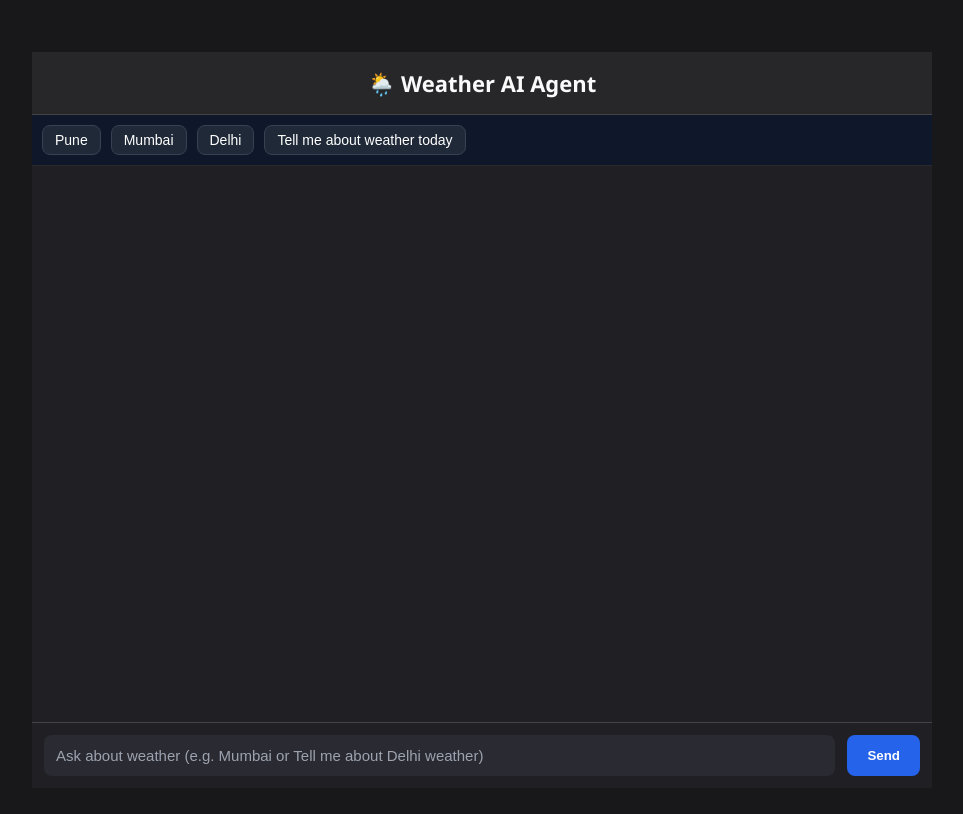
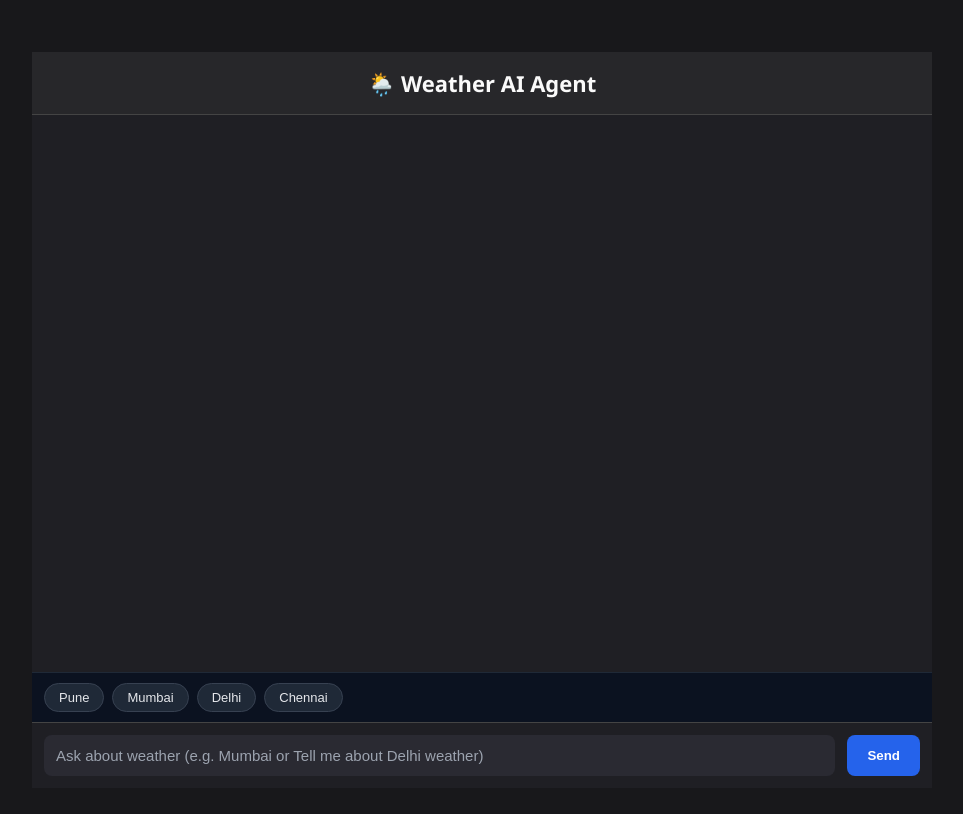
Before and after one commit to potdarsrushti4/pazago-weather-chat, a React (Vite) app in the folder frontend/: page / in a window 1280 px wide. Shown: the top 814 px of the page, without its empty margins (158-1121 px from the left). Built offline with nearby package versions, Linux system fonts and the light colour scheme.

Commit message:
updated frontend

```diff
--- a/frontend/src/App.css
+++ b/frontend/src/App.css
@@ -40,24 +40,27 @@
 .read-the-docs {
   color: #888;
 }
+
 .quick-actions {
   display: flex;
-  gap: 10px;
-  padding: 10px;
+  gap: 8px;
+  padding: 10px 12px;
   flex-wrap: wrap;
-  border-bottom: 1px solid #2a2a2a;
+  background: #0b1220;
+  border-top: 1px solid #1f2937;
 }
 
 .quick-actions button {
   background: #1f2937;
-  color: #fff;
+  color: #e5e7eb;
   border: 1px solid #374151;
-  border-radius: 8px;
-  padding: 6px 12px;
+  border-radius: 999px;
+  padding: 6px 14px;
+  font-size: 13px;
   cursor: pointer;
-  font-size: 14px;
 }
 
 .quick-actions button:hover {
   background: #2563eb;
+  border-color: #2563eb;
 }
--- a/frontend/src/components/Chat.jsx
+++ b/frontend/src/components/Chat.jsx
@@ -53,11 +53,11 @@ function Chat() {
       const agentMessage = {
         role: "agent",
         content:
-  `🌍 City: ${data.city}\n` +
-  `🌡️ Temperature: ${data.temperature}°C\n` +
-  `💧 Humidity: ${data.humidity}%\n` +
-  `☁️ Condition: ${data.condition}\n\n` +
-  `🤖 Advice:\n${data.aiAdvice}`,
+          `🌍 City: ${data.city}\n` +
+          `🌡️ Temperature: ${data.temperature}°C\n` +
+          `💧 Humidity: ${data.humidity}%\n` +
+          `☁️ Condition: ${data.condition}\n\n` +
+          `🤖 Advice:\n${data.aiAdvice}`,
         timestamp: new Date().toLocaleTimeString(),
       };
 
@@ -91,16 +91,6 @@ function Chat() {
     <div className="chat-container">
       <div className="chat-header">🌦️ Weather AI Agent</div>
 
-      {/* 🔹 Quick Action Buttons */}
-      <div className="quick-actions">
-        <button onClick={() => handleQuickQuery("Pune")}>Pune</button>
-        <button onClick={() => handleQuickQuery("Mumbai")}>Mumbai</button>
-        <button onClick={() => handleQuickQuery("Delhi")}>Delhi</button>
-        <button onClick={() => handleQuickQuery("Tell me about weather today?")}>
-          Tell me about weather today
-        </button>
-      </div>
-
       <div className="chat-body">
         {messages.map((msg, index) => (
           <div key={index} className={`chat-message ${msg.role}`}>
@@ -118,6 +108,14 @@ function Chat() {
         )}
 
         <div ref={chatEndRef} />
+      </div>
+
+      {/* Quick Action Buttons */}
+      <div className="quick-actions">
+        <button onClick={() => handleQuickQuery("Pune")}>Pune</button>
+        <button onClick={() => handleQuickQuery("Mumbai")}>Mumbai</button>
+        <button onClick={() => handleQuickQuery("Delhi")}>Delhi</button>
+        <button onClick={() => handleQuickQuery("Chennai")}>Chennai</button>
       </div>
 
       <div className="chat-input">
--- a/frontend/src/index.css
+++ b/frontend/src/index.css
@@ -129,23 +129,24 @@ body {
 
 .quick-actions {
   display: flex;
-  gap: 10px;
-  padding: 12px 16px;
+  gap: 8px;
+  padding: 10px 12px;
   flex-wrap: wrap;
-  border-bottom: 1px solid #2a2a2a;
-  background: #0f172a;
+  background: #0b1220;
+  border-top: 1px solid #1f2937;
 }
 
 .quick-actions button {
   background: #1f2937;
-  color: #ffffff;
+  color: #e5e7eb;
   border: 1px solid #374151;
-  border-radius: 8px;
+  border-radius: 999px;
   padding: 6px 14px;
+  font-size: 13px;
   cursor: pointer;
-  font-size: 14px;
 }
 
 .quick-actions button:hover {
   background: #2563eb;
+  border-color: #2563eb;
 }
```
